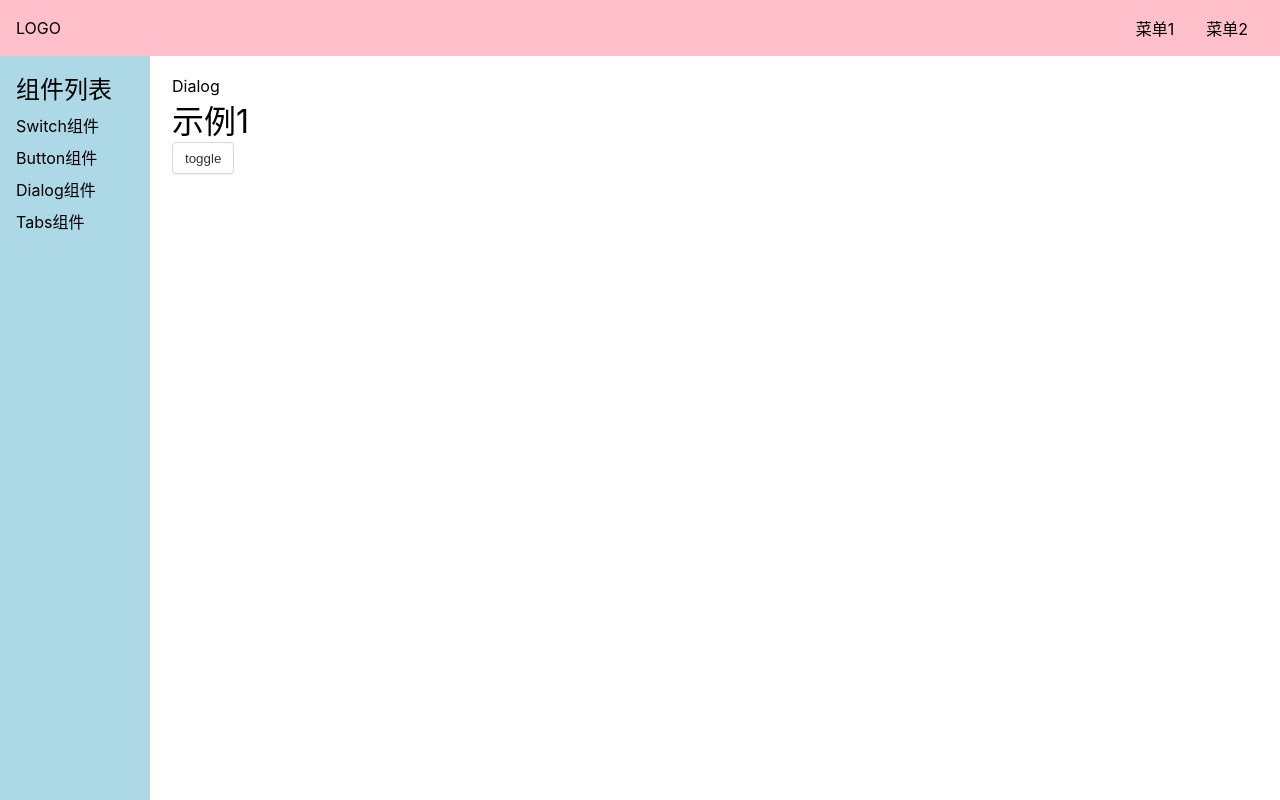
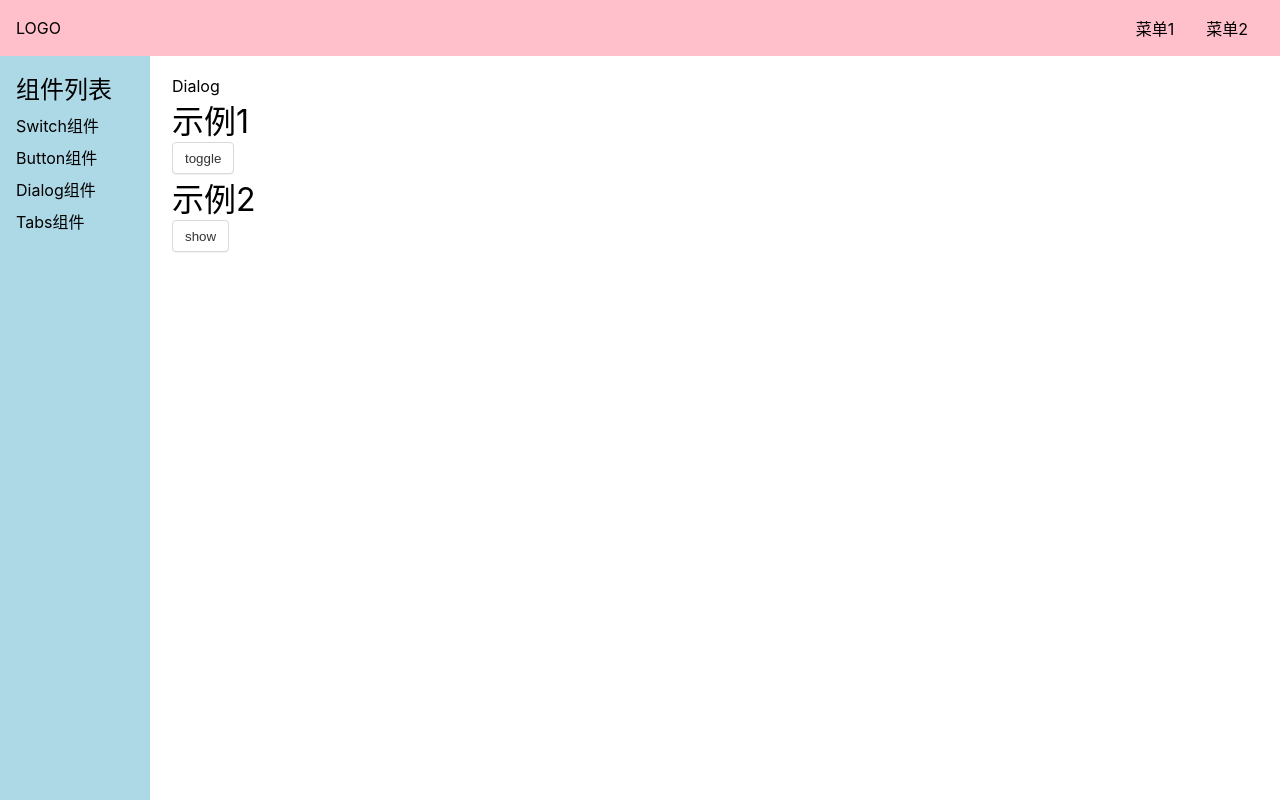
Before and after one commit to lightbuild/Light-ui, a Vue app: page /#/doc/dialog in a window 1280 px wide. Built offline with nearby package versions, Linux system fonts and the light colour scheme.

Commit message:
示例二使用函数式方法打开Dialog组件

```diff
--- a/src/components/DialogDemo.vue
+++ b/src/components/DialogDemo.vue
@@ -10,14 +10,20 @@
     </template>
     <p>哈哈哈222</p>
   </Dialog>
+  <div>
+    <h1>示例2</h1>
+    <Button @click="showDialog">show</Button>
+  </div>
 </template>
 
 <script lang="ts">
   import Dialog from '../lib/Dialog.vue';
   import Button from '../lib/Button.vue';
-  import {ref} from 'vue';
+  import {ref,h} from 'vue';
+  import {openDialog} from "../lib/openDialog"
 
   export default {
+    components: {Button, Dialog},
     setup() {
       const visible = ref(false);
       const toggle = () => {
@@ -30,9 +36,23 @@
       const f2 = () => {
         console.log(2);
       };
-      return {toggle, visible, f1, f2};
+      const showDialog = () => {
+        openDialog({
+          title: h('strong', {}, '标题'),
+          content: '你好',
+          closeOnclickOverlay:false,
+          ok() {
+            console.log('ok')
+            return false;
+          },
+          cancel() {
+            console.log('cancel')
+          }
+        })
+      }
+      return {toggle, visible, f1, f2,showDialog};
     },
-    components: {Button, Dialog}
+
   };
 </script>
 
--- a/src/lib/Dialog.vue
+++ b/src/lib/Dialog.vue
@@ -57,8 +57,9 @@
         }
       };
       const cancel = () => {
-        context.emit('cancel');
-        close();
+        if (props.cancel?.() !== false) {
+          close();
+        }
       };
       return {close, OnclickOverlay, ok, cancel};
     },
--- /dev/null
+++ b/src/lib/openDialog.ts
@@ -0,0 +1,34 @@
+import Dialog from "./Dialog.vue";
+import { createApp, h } from "vue";
+export const openDialog = (options) => {
+  const { title, content, ok, cancel,closeOnclickOverlay } = options;
+  const div = document.createElement("div");
+  document.body.appendChild(div);
+  const close = () => {
+    app.unmount();
+    div.remove();
+  };
+  const app = createApp({
+    render() {
+      return h(
+        Dialog,
+        {
+          visible: true,
+          closeOnclickOverlay,
+          "onUpdate:visible": (newVisible) => {
+            if (newVisible === false) {
+              close();
+            }
+          },
+          ok,
+          cancel
+        },
+        {
+          title,
+          content,
+        }
+      );
+    },
+  });
+  app.mount(div);
+};
```
